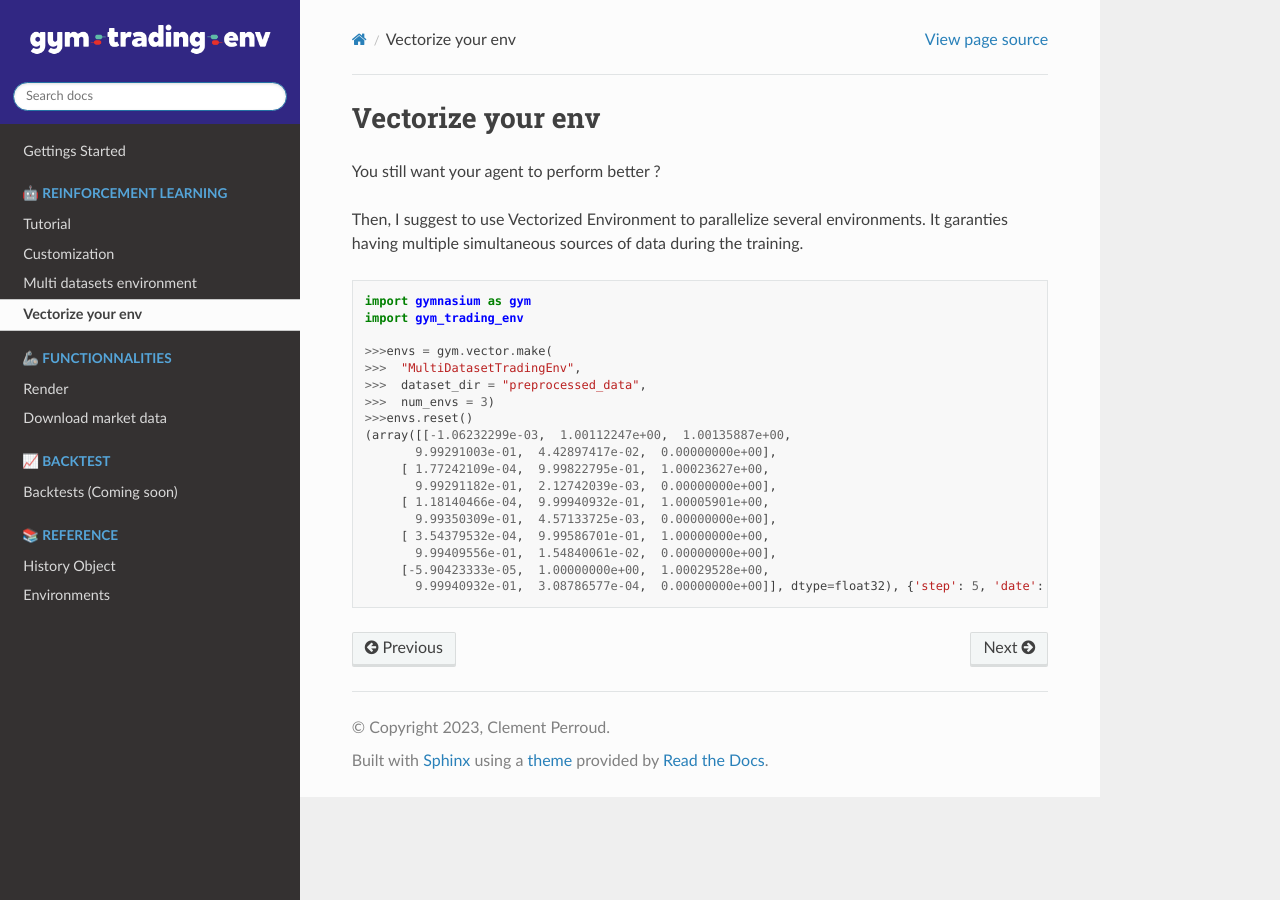
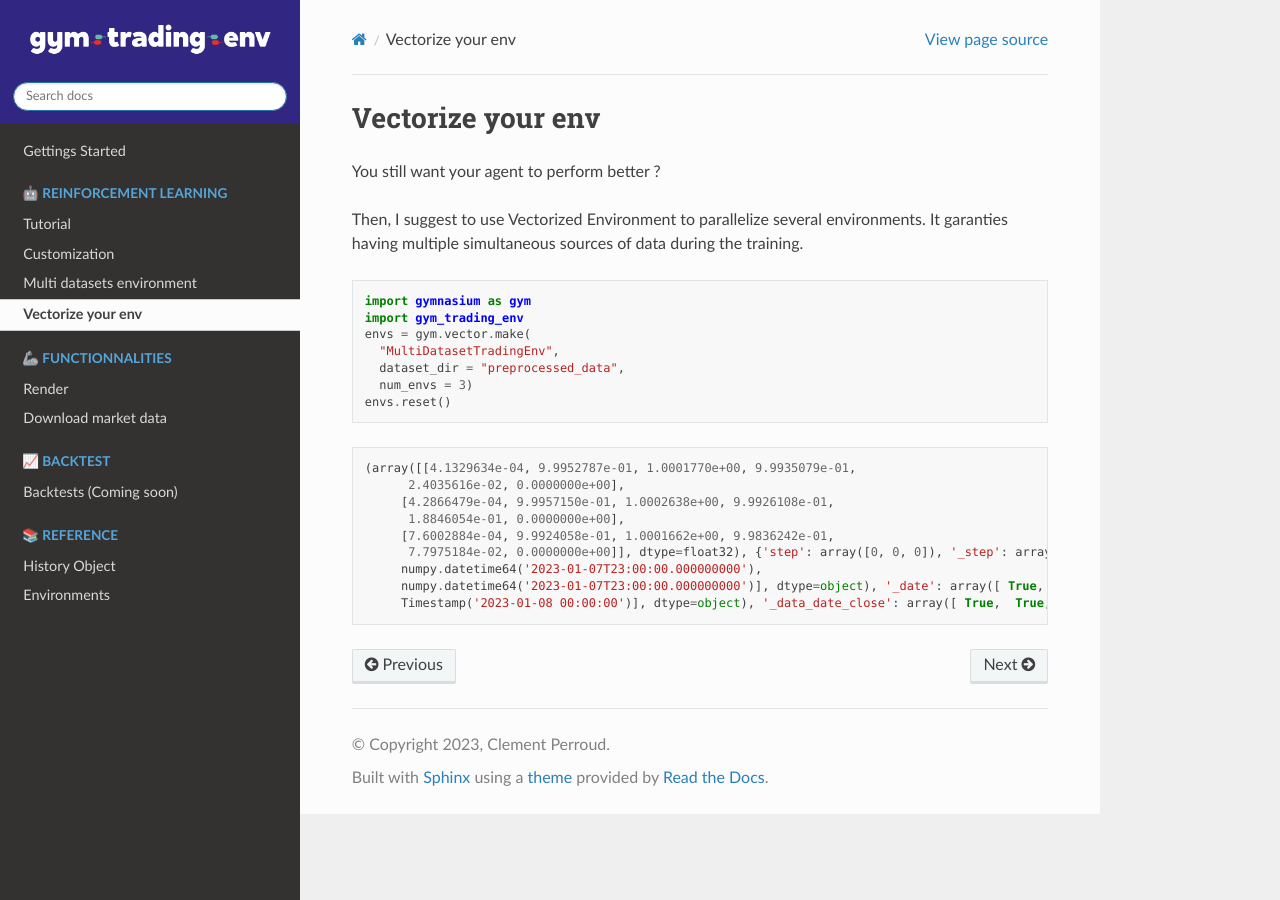
Before and after one commit to ClementPerroud/Gym-Trading-Env, a Sphinx documentation site: the page built from docs/source/vectorize_env.rst, in a window 1280 px wide. Built offline with Sphinx 7.4.7 and the Read the Docs theme 2.0.0, drawn with Linux system fonts in a browser that asks for light colours.

Commit message:
Update vectorize_env.rst

```diff
--- a/docs/source/vectorize_env.rst
+++ b/docs/source/vectorize_env.rst
@@ -9,19 +9,20 @@ Then, I suggest to use Vectorized Environment to parallelize several environment
 
   import gymnasium as gym
   import gym_trading_env
+  envs = gym.vector.make(
+    "MultiDatasetTradingEnv",
+    dataset_dir = "preprocessed_data",
+    num_envs = 3)
+  envs.reset()
 
-  >>>envs = gym.vector.make(
-  >>>  "MultiDatasetTradingEnv",
-  >>>  dataset_dir = "preprocessed_data",
-  >>>  num_envs = 3)
-  >>>envs.reset()
-  (array([[-1.06232299e-03,  1.00112247e+00,  1.00135887e+00,
-         9.99291003e-01,  4.42897417e-02,  0.00000000e+00],
-       [ 1.77242109e-04,  9.99822795e-01,  1.00023627e+00,
-         9.99291182e-01,  2.12742039e-03,  0.00000000e+00],
-       [ 1.18140466e-04,  9.99940932e-01,  1.00005901e+00,
-         9.99350309e-01,  4.57133725e-03,  0.00000000e+00],
-       [ 3.54379532e-04,  9.99586701e-01,  1.00000000e+00,
-         9.99409556e-01,  1.54840061e-02,  0.00000000e+00],
-       [-5.90423333e-05,  1.00000000e+00,  1.00029528e+00,
-         9.99940932e-01,  3.08786577e-04,  0.00000000e+00]], dtype=float32), {'step': 5, 'date': numpy.datetime64('2023-01-08T04:00:00.000000000'), 'position_index': 2, 'position': 0, 'data_close': 16936.0, 'data_high': 16941.0, 'data_open': 16936.0, 'data_low': 16935.0, 'data_volume': 0.03704266, 'data_date_close': Timestamp('2023-01-08 05:00:00'), 'portfolio_valuation': 1000.0, 'portfolio_distribution_asset': 0, 'portfolio_distribution_fiat': 1000.0, 'portfolio_distribution_borrowed_asset': 0, 'portfolio_distribution_borrowed_fiat': 0, 'portfolio_distribution_interest_asset': 0, 'portfolio_distribution_interest_fiat': 0, 'reward': 0})
+.. code-block:: python
+
+  (array([[4.1329634e-04, 9.9952787e-01, 1.0001770e+00, 9.9935079e-01,
+        2.4035616e-02, 0.0000000e+00],
+       [4.2866479e-04, 9.9957150e-01, 1.0002638e+00, 9.9926108e-01,
+        1.8846054e-01, 0.0000000e+00],
+       [7.6002884e-04, 9.9924058e-01, 1.0001662e+00, 9.9836242e-01,
+        7.7975184e-02, 0.0000000e+00]], dtype=float32), {'step': array([0, 0, 0]), '_step': array([ True,  True,  True]), 'date': array([numpy.datetime64('2023-01-07T23:00:00.000000000'),
+       numpy.datetime64('2023-01-07T23:00:00.000000000'),
+       numpy.datetime64('2023-01-07T23:00:00.000000000')], dtype=object), '_date': array([ True,  True,  True]), 'position_index': array([0, 0, 0]), '_position_index': array([ True,  True,  True]), 'position': array([0, 0, 0]), '_position': array([ True,  True,  True]), 'data_open': array([16936.  , 16936.31,  1263.11]), '_data_open': array([ True,  True,  True]), 'data_volume': array([2.88336096e+00, 3.60376360e+03, 5.95961140e+03]), '_data_volume': array([ True,  True,  True]), 'data_date_close': array([Timestamp('2023-01-08 00:00:00'), Timestamp('2023-01-08 00:00:00'),
+       Timestamp('2023-01-08 00:00:00')], dtype=object), '_data_date_close': array([ True,  True,  True]), 'data_low': array([16933.  , 16931.05,  1262.  ]), '_data_low': array([ True,  True,  True]), 'data_close': array([16944.  , 16943.57,  1264.07]), '_data_close': array([ True,  True,  True]), 'data_high': array([16947.  , 16948.04,  1264.28]), '_data_high': array([ True,  True,  True]), 'portfolio_valuation': array([1000., 1000., 1000.]), '_portfolio_valuation': array([ True,  True,  True]), 'portfolio_distribution_asset': array([0, 0, 0]), '_portfolio_distribution_asset': array([ True,  True,  True]), 'portfolio_distribution_fiat': array([1000., 1000., 1000.]), '_portfolio_distribution_fiat': array([ True,  True,  True]), 'portfolio_distribution_borrowed_asset': array([0, 0, 0]), '_portfolio_distribution_borrowed_asset': array([ True,  True,  True]), 'portfolio_distribution_borrowed_fiat': array([0, 0, 0]), '_portfolio_distribution_borrowed_fiat': array([ True,  True,  True]), 'portfolio_distribution_interest_asset': array([0, 0, 0]), '_portfolio_distribution_interest_asset': array([ True,  True,  True]), 'portfolio_distribution_interest_fiat': array([0, 0, 0]), '_portfolio_distribution_interest_fiat': array([ True,  True,  True]), 'reward': array([0, 0, 0]), '_reward': array([ True,  True,  True])})
```
